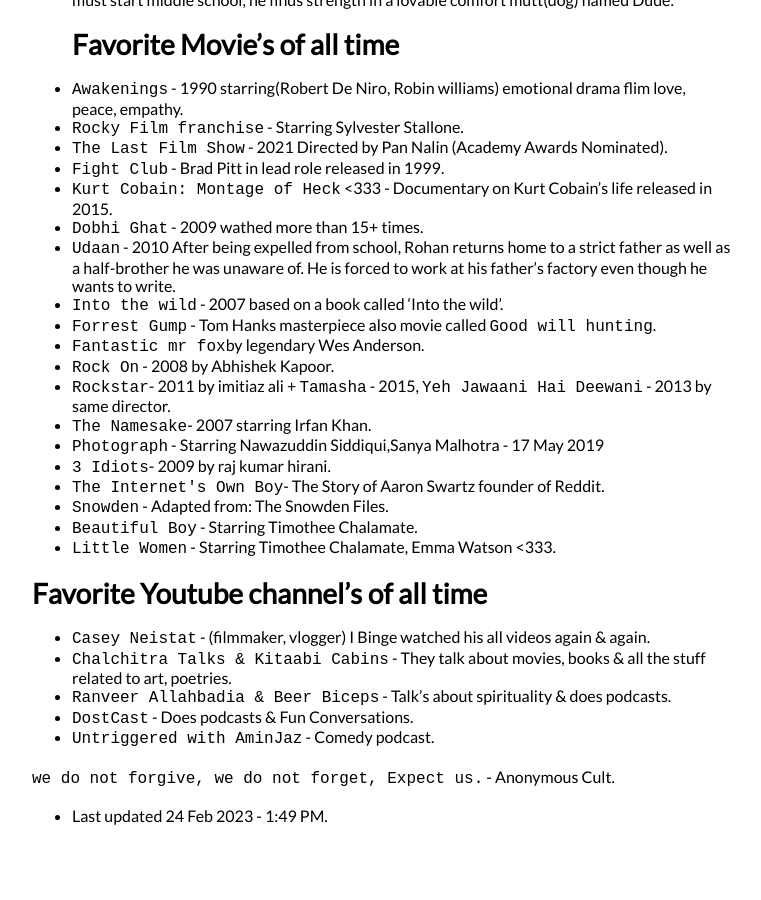
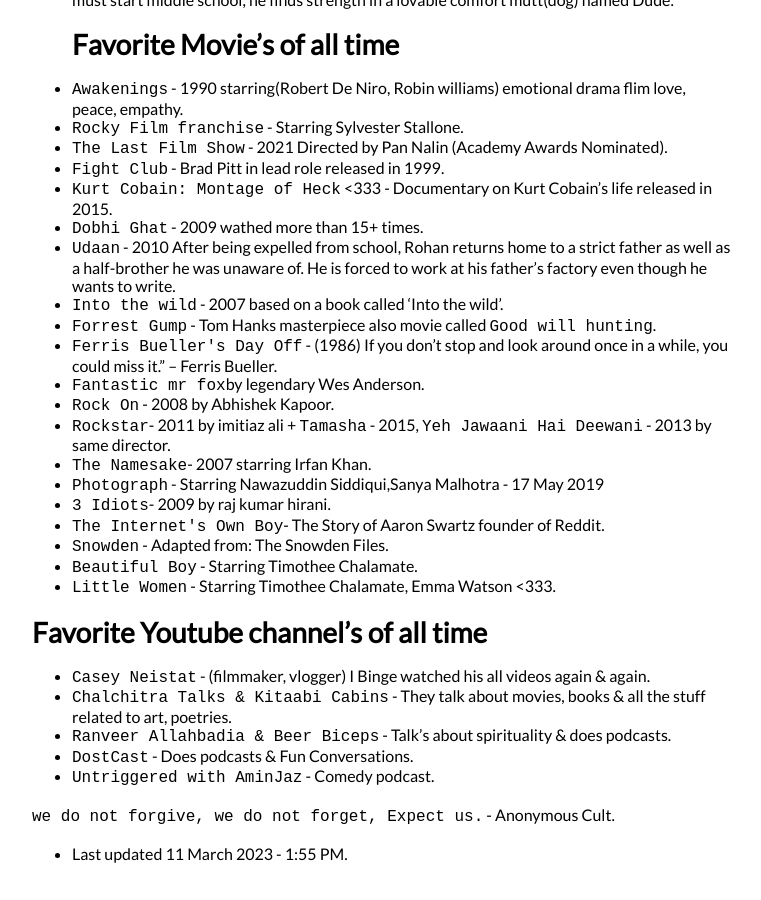
Before and after one commit to krishnadevz/krishnadevz.github.io, a Jekyll site: the page built from About.md, in a window 1280 px wide and 900 px high, scrolled down 1205 px. Shown: the whole window, without its empty margins (258-1019 px from the left). Built offline with Jekyll 4.4.1, drawn with Linux system fonts in a browser that asks for light colours; nearby versions of some CDN libraries; our own code applies the rules of GitHub Pages for plain Markdown files; before the commit the page ends 2066 px from its top, so only the background shows below that.

Commit message:
updates about movies

```diff
--- a/About.md
+++ b/About.md
@@ -46,6 +46,7 @@
 * `Udaan` - 2010 After being expelled from school, Rohan returns home to a strict father as well as a half-brother he was unaware of. He is forced to work at his father's factory even though he wants to write.
 * `Into the wild` - 2007 based on a book called 'Into the wild'.
 * `Forrest Gump` - Tom Hanks masterpiece also movie called `Good will hunting`.
+* `Ferris Bueller's Day Off` - (1986) If you don't stop and look around once in a while, you could miss it.” – Ferris Bueller.
 * `Fantastic mr fox`by legendary Wes Anderson.
 * `Rock On` - 2008 by Abhishek Kapoor.
 * `Rockstar`- 2011 by imitiaz ali + `Tamasha` - 2015, `Yeh Jawaani Hai Deewani` - 2013 by same director.
@@ -66,4 +67,4 @@
 
 `we do not forgive, we do not forget, Expect us.` - Anonymous Cult.
 
-* Last updated 24 Feb 2023 - 1:49 PM.
+* Last updated 11 March 2023 - 1:55 PM.
```
